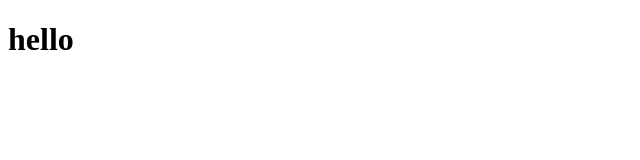
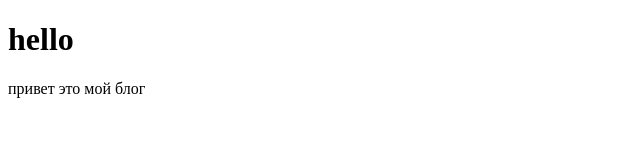
Before and after one commit to Bekhruz111/Bekhruz111.github.io, a plain HTML site: page index.html in a window 1280 px wide. Shown: the whole page, without its empty margins (0-640 px from the left). Drawn offline with Linux system fonts and the light colour scheme.

Commit message:
добавил текст

```diff
--- a/index.html
+++ b/index.html
@@ -8,5 +8,6 @@
 </head>
 <body>
     <h1>hello</h1>
+    <p>привет это мой блог</p>
 </body>
 </html>
```
